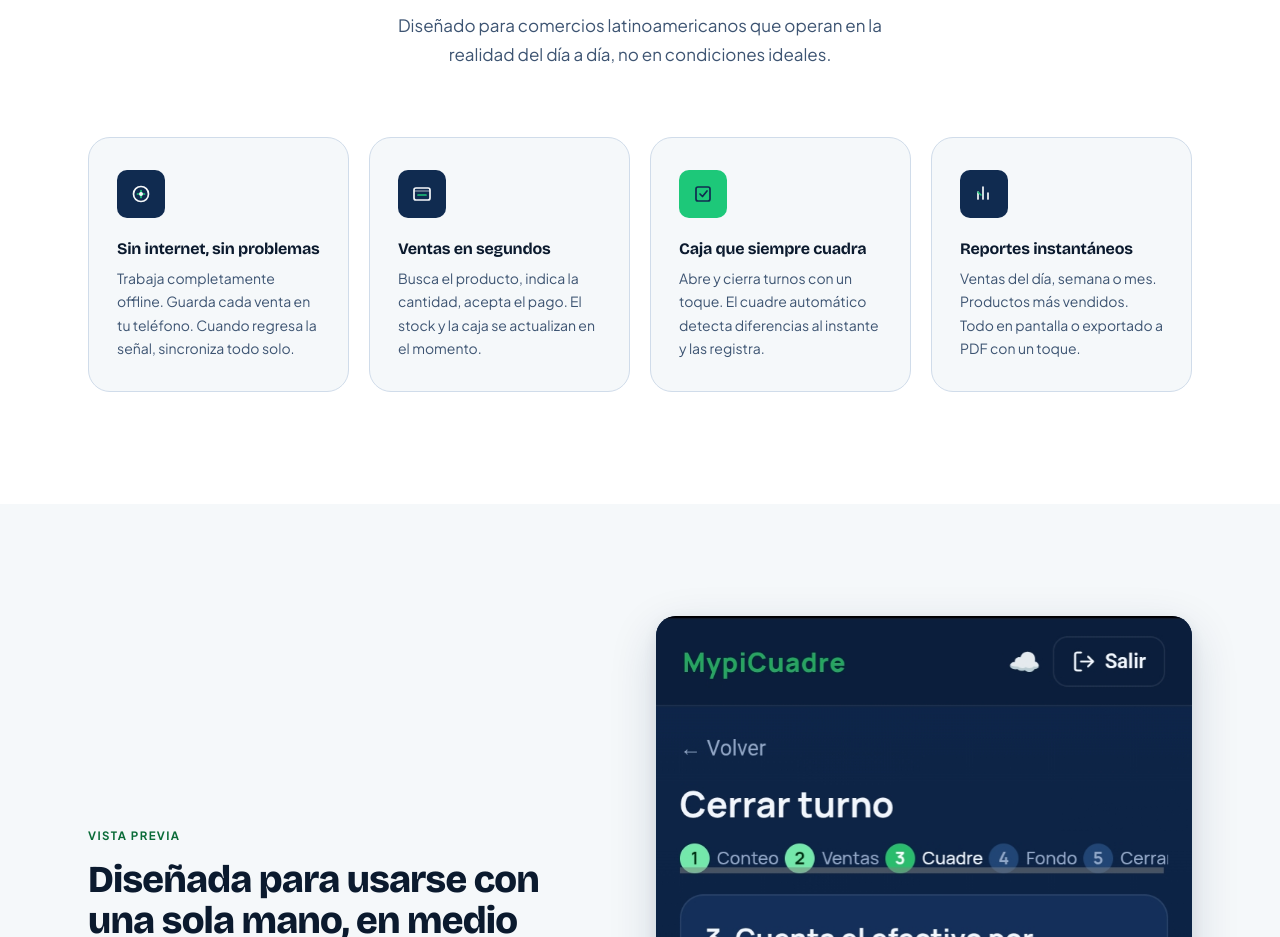
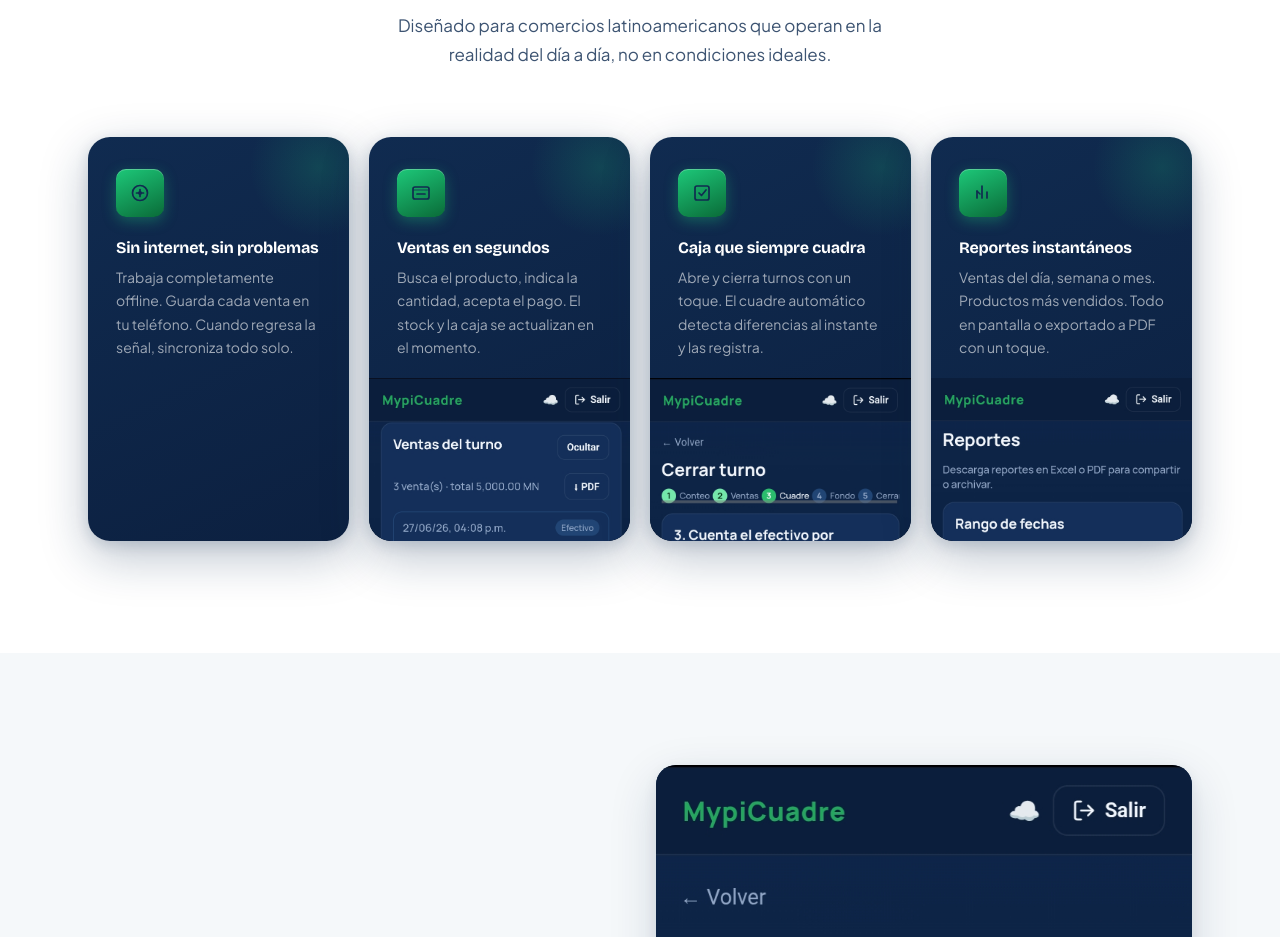
Before and after one commit to larquin2103/landingMypicuadre, a Next.js app: page / in a window 1280 px wide. Shown: the part 1200-2137 px from the top of the page. Built offline with nearby package versions, Linux system fonts and the light colour scheme.

Commit message:
feat: give Benefits cards a rich gradient treatment with real screenshot accents

```diff
--- a/src/app/globals.css
+++ b/src/app/globals.css
@@ -165,11 +165,17 @@
 ═══════════════════════════════ */
 .benefits { background: var(--s1); }
 .ben-g { display: grid; grid-template-columns: repeat(4, 1fr); gap: 20px; }
-.ben-c { background: var(--bg); border: 1.5px solid var(--bd); border-radius: var(--r-xl); padding: 32px 28px 30px; transition: box-shadow .25s var(--ease), transform .25s var(--ease), border-color .25s; }
-.ben-c:hover { box-shadow: 0 8px 32px rgba(16,43,80,.12), 0 2px 8px rgba(16,43,80,.06); transform: translateY(-4px); border-color: var(--em); }
-.ben-ico { width: 48px; height: 48px; border-radius: var(--r-m); display: flex; align-items: center; justify-content: center; margin-bottom: 22px; }
-.ben-c h3 { font-size: 16px; font-weight: 700; margin-bottom: 10px; letter-spacing: -0.015em; }
-.ben-c p { font-size: 14px; line-height: 1.68; color: var(--t2); }
+.ben-c { background: linear-gradient(155deg, var(--navy) 0%, var(--navy-h) 100%); border-radius: var(--r-xl); padding: 32px 28px 30px; position: relative; overflow: hidden; box-shadow: 0 16px 48px rgba(16,43,80,.28), 0 4px 14px rgba(16,43,80,.14); transition: box-shadow .25s var(--ease), transform .25s var(--ease); }
+.ben-c::before { content: ''; position: absolute; top: -40px; right: -40px; width: 140px; height: 140px; border-radius: 50%; background: radial-gradient(circle, rgba(29,200,121,.18) 0%, transparent 70%); pointer-events: none; }
+.ben-c:hover { box-shadow: 0 22px 56px rgba(16,43,80,.34), 0 6px 18px rgba(16,43,80,.16); transform: translateY(-4px) perspective(600px) rotateX(1.5deg); }
+.ben-ico { width: 48px; height: 48px; border-radius: var(--r-m); background: linear-gradient(155deg, var(--em), var(--em-dk)); display: flex; align-items: center; justify-content: center; margin-bottom: 22px; box-shadow: 0 4px 14px rgba(29,200,121,.35), inset 0 1px 0 rgba(255,255,255,.25); position: relative; z-index: 1; transition: transform .25s var(--ease); }
+.ben-c:hover .ben-ico { transform: rotate(-4deg) scale(1.05); }
+.ben-c h3 { font-size: 16px; font-weight: 700; margin-bottom: 10px; letter-spacing: -0.015em; color: #FFF; position: relative; z-index: 1; }
+.ben-c p { font-size: 14px; line-height: 1.68; color: rgba(255,255,255,.6); position: relative; z-index: 1; }
+.ben-c--shot p { margin-bottom: 18px; }
+.card-shot { position: relative; aspect-ratio: 16 / 10; overflow: hidden; background: #091729; opacity: 0; transform: translateY(14px); transition: opacity .5s var(--ease) .18s, transform .5s var(--ease) .18s; }
+.ben-c--shot .card-shot { margin: 0 -28px -30px; border-radius: 0 0 var(--r-xl) var(--r-xl); }
+.ben-c.in .card-shot { opacity: 1; transform: none; }
 
 /* ═══════════════════════════════
    APP PREVIEW
--- a/src/components/Benefits.tsx
+++ b/src/components/Benefits.tsx
@@ -1,35 +1,44 @@
-const BENEFITS = [
+import type { ReactNode } from "react";
+import Image from "next/image";
+
+type Benefit = {
+  title: string;
+  text: string;
+  icon: ReactNode;
+  shot?: { src: string; alt: string };
+};
+
+const BENEFITS: Benefit[] = [
   {
-    iconBg: "var(--navy)",
     title: "Sin internet, sin problemas",
     text: "Trabaja completamente offline. Guarda cada venta en tu teléfono. Cuando regresa la señal, sincroniza todo solo.",
     icon: (
-      <svg width="22" height="22" viewBox="0 0 22 22" fill="none"><circle cx="11" cy="11" r="7.5" stroke="#F5F8FA" strokeWidth="1.7" /><path d="M7.5 11h7M11 7.5v7" stroke="var(--em)" strokeWidth="1.7" strokeLinecap="round" /><circle cx="11" cy="11" r="2" fill="#F5F8FA" /></svg>
+      <svg width="22" height="22" viewBox="0 0 22 22" fill="none"><circle cx="11" cy="11" r="7.5" stroke="var(--navy)" strokeWidth="1.7" /><path d="M7.5 11h7M11 7.5v7" stroke="var(--navy)" strokeWidth="1.7" strokeLinecap="round" /><circle cx="11" cy="11" r="2" fill="var(--navy)" /></svg>
     ),
   },
   {
-    iconBg: "var(--navy)",
     title: "Ventas en segundos",
     text: "Busca el producto, indica la cantidad, acepta el pago. El stock y la caja se actualizan en el momento.",
     icon: (
-      <svg width="22" height="22" viewBox="0 0 22 22" fill="none"><rect x="3" y="5" width="16" height="12" rx="2" stroke="#F5F8FA" strokeWidth="1.7" /><path d="M3 8h16" stroke="#F5F8FA" strokeWidth="1.7" opacity=".4" /><path d="M7 12h8" stroke="var(--em)" strokeWidth="1.7" strokeLinecap="round" /></svg>
+      <svg width="22" height="22" viewBox="0 0 22 22" fill="none"><rect x="3" y="5" width="16" height="12" rx="2" stroke="var(--navy)" strokeWidth="1.7" /><path d="M3 8h16" stroke="var(--navy)" strokeWidth="1.7" opacity=".5" /><path d="M7 12h8" stroke="var(--navy)" strokeWidth="1.7" strokeLinecap="round" /></svg>
     ),
+    shot: { src: "/app-media/Screenshot_20260628_131946.jpg", alt: "Detalle de ventas del turno en MypiCuadre" },
   },
   {
-    iconBg: "var(--em)",
     title: "Caja que siempre cuadra",
     text: "Abre y cierra turnos con un toque. El cuadre automático detecta diferencias al instante y las registra.",
     icon: (
       <svg width="22" height="22" viewBox="0 0 22 22" fill="none"><rect x="4" y="4" width="14" height="14" rx="2" stroke="var(--navy)" strokeWidth="1.7" /><path d="M8 11l2.5 2.5L15 8" stroke="var(--navy)" strokeWidth="1.7" strokeLinecap="round" strokeLinejoin="round" /></svg>
     ),
+    shot: { src: "/app-media/Screenshot_20260628_083951.jpg", alt: "Pantalla de cuadre de caja por denominación en MypiCuadre" },
   },
   {
-    iconBg: "var(--navy)",
     title: "Reportes instantáneos",
     text: "Ventas del día, semana o mes. Productos más vendidos. Todo en pantalla o exportado a PDF con un toque.",
     icon: (
-      <svg width="22" height="22" viewBox="0 0 22 22" fill="none"><path d="M5 16V9M10 16V4M15 16v-6" stroke="#F5F8FA" strokeWidth="1.7" strokeLinecap="round" /><path d="M5 9l3 3" stroke="var(--em)" strokeWidth="1.5" strokeLinecap="round" /></svg>
+      <svg width="22" height="22" viewBox="0 0 22 22" fill="none"><path d="M5 16V9M10 16V4M15 16v-6" stroke="var(--navy)" strokeWidth="1.7" strokeLinecap="round" /><path d="M5 9l3 3" stroke="var(--navy)" strokeWidth="1.5" strokeLinecap="round" /></svg>
     ),
+    shot: { src: "/app-media/Screenshot_20260628_085353.jpg", alt: "Pantalla de reportes exportables en MypiCuadre" },
   },
 ];
 
@@ -44,10 +53,15 @@
         </div>
         <div className="ben-g">
           {BENEFITS.map((b) => (
-            <div className="ben-c rv" key={b.title}>
-              <div className="ben-ico" style={{ background: b.iconBg }}>{b.icon}</div>
+            <div className={`ben-c rv${b.shot ? " ben-c--shot" : ""}`} key={b.title}>
+              <div className="ben-ico">{b.icon}</div>
               <h3>{b.title}</h3>
               <p>{b.text}</p>
+              {b.shot && (
+                <div className="card-shot">
+                  <Image src={b.shot.src} alt={b.shot.alt} fill sizes="(max-width: 768px) 90vw, 260px" style={{ objectFit: "cover", objectPosition: "top" }} />
+                </div>
+              )}
             </div>
           ))}
         </div>
```
